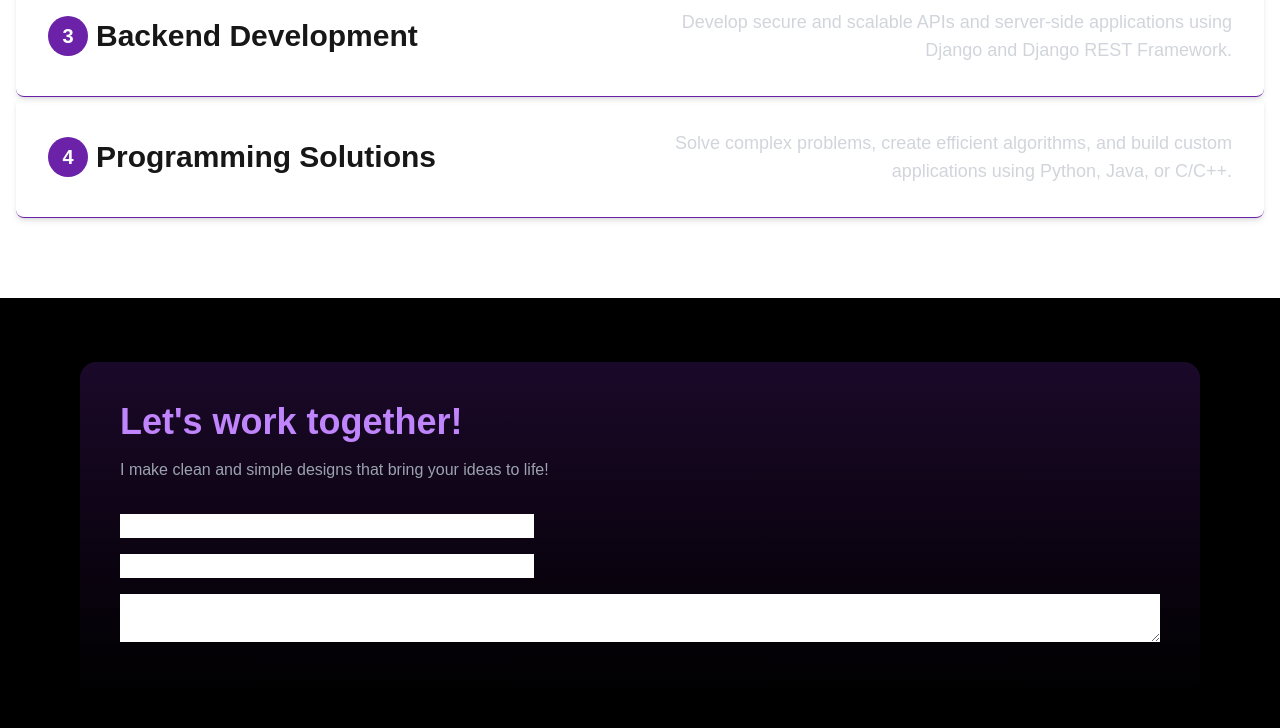
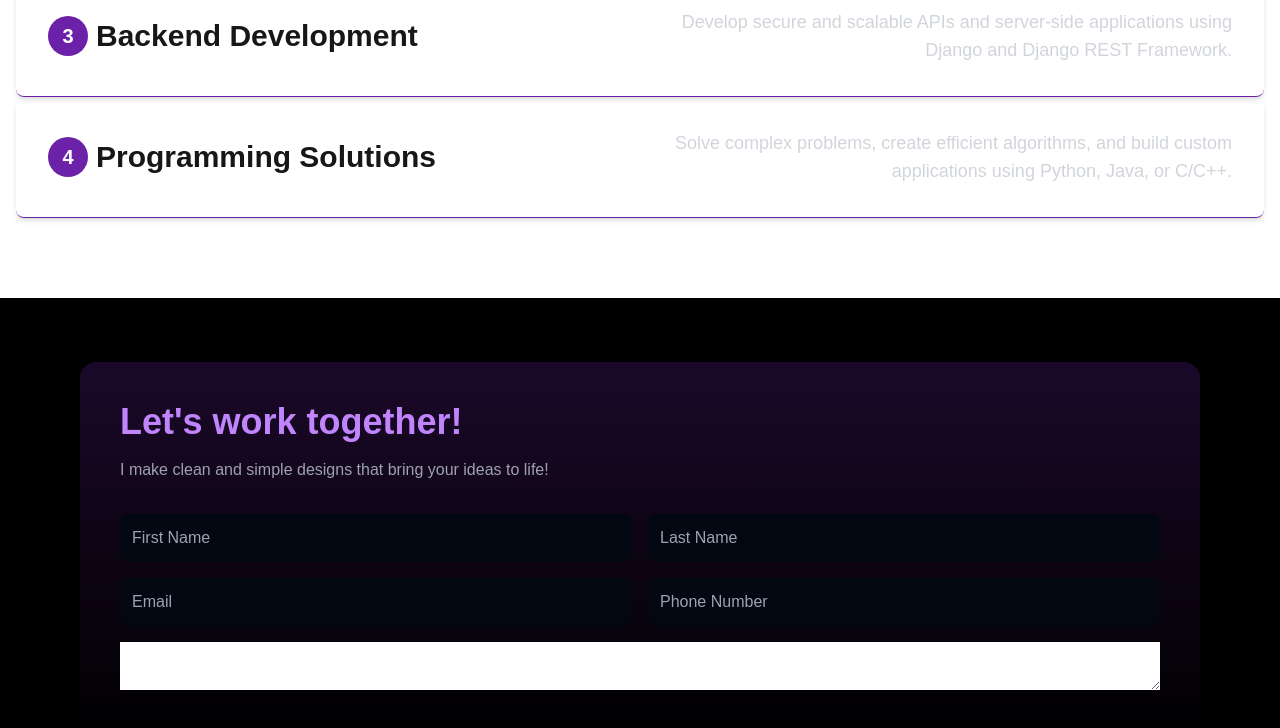
Before and after one commit to TahmidMuntaser/Personal_Portfolio_Web, a Next.js app in the folder myproject/: page /sample in a window 1280 px wide. Shown: the part 1359-2087 px from the top of the page. Built offline with nearby package versions, Linux system fonts and the light colour scheme.

Commit message:
Input field design fixed

```diff
--- a/myproject/src/app/sample/components/ui/Contact.jsx
+++ b/myproject/src/app/sample/components/ui/Contact.jsx
@@ -9,14 +9,14 @@ const Contact = () => {
                     <h2 className="text-3xl md:text-4xl font-bold text-purple-400 mb-4">Let's work together!</h2>
                     <p className="text-gray-400 mb-8">I make clean and simple designs that bring your ideas to life!</p>
                     <form className="flex flex-col gap-4">
-                        <div>
-                            <input type="text" />
-                            <input type="text" />
+                        <div className="flex flex-col md:flex-row gap-4">
+                            <input type="text" placeholder="First Name" className="bg-gray-950 p-3 rounded-lg w-full focus:outline-none" />
+                            <input type="text" placeholder="Last Name" className="bg-gray-950 p-3 rounded-lg w-full focus:outline-none" />
                         </div>
 
-                        <div>
-                            <input type="text" />
-                            <input type="text" />
+                        <div className="flex flex-col md:flex-row gap-4">
+                            <input type="email" placeholder="Email" className="bg-gray-950 p-3 rounded-lg w-full focus:outline-none" />
+                            <input type="text" placeholder="Phone Number" className="bg-gray-950 p-3 rounded-lg w-full focus:outline-none" />
                         </div>
 
                         <textarea name="" id=""></textarea>
```
